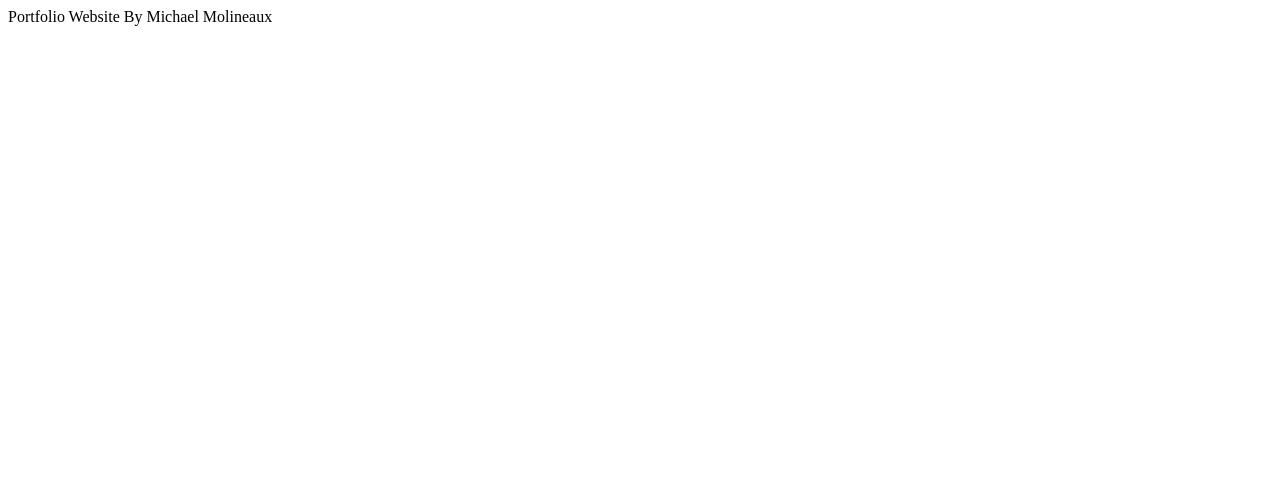
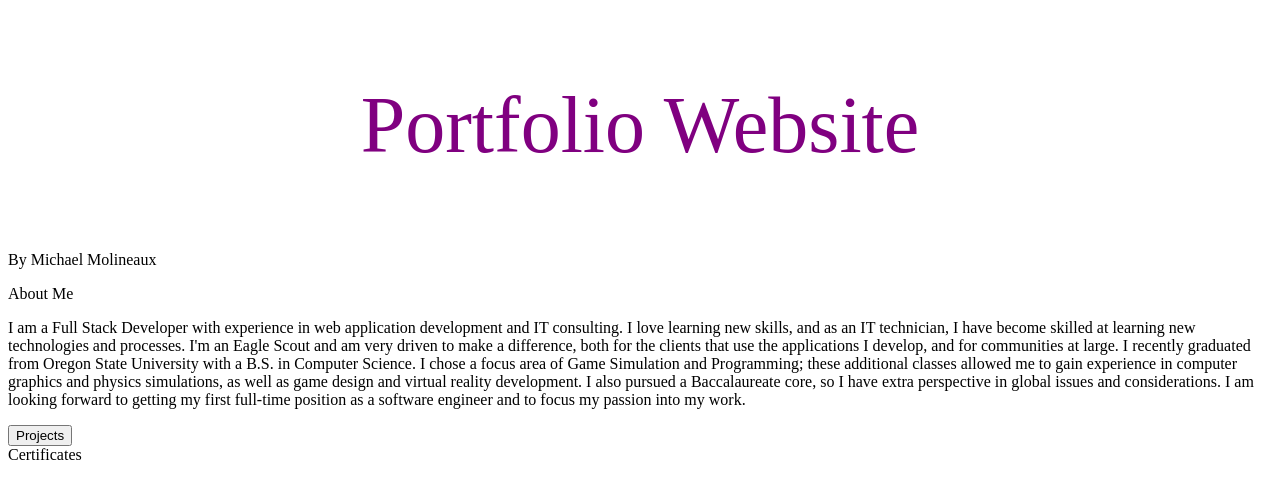
Before and after one commit to JackoBright/jackobright.github.io, a plain HTML site: page index.html in a window 1280 px wide. Drawn offline with Linux system fonts and the light colour scheme.

Commit message:
Minor Progress

```diff
--- a/index.html
+++ b/index.html
@@ -8,15 +8,28 @@
         <meta charset="utf-8">
         <meta http-equiv="X-UA-Compatible" content="IE=edge">
         <title>Portfolio Website</title>
-        Portfolio Website
-        <subtitle>
-            By Michael Molineaux
-        </subtitle>
+
+        <p id="Title">Portfolio Website</p>
+        <p id="Signature">By Michael Molineaux</p>
+
         <meta name="description" content="">
         <meta name="viewport" content="width=device-width, initial-scale=1">
-        <link rel="stylesheet" href="">
+        <link rel="stylesheet" href="./style.css">
     </head>
     <body>
+        <section><header>About Me</header>
+            <p>I am a Full Stack Developer with experience in web application development and IT consulting. I love learning new skills, and as an IT technician, I have become skilled at learning new technologies and processes. I'm an Eagle Scout and am very driven to make a difference, both for the clients that use the applications I develop, and for communities at large.
+
+                I recently graduated from Oregon State University with a B.S. in Computer Science. I chose a focus area of Game Simulation and Programming; these additional classes allowed me to gain experience in computer graphics and physics simulations, as well as game design and virtual reality development. I also pursued a Baccalaureate core, so I have extra perspective in global issues and considerations.
+
+                I am looking forward to getting my first full-time position as a software engineer and to focus my passion into my work.</p>
+        </section>
+        <button href="./projects.html">Projects</button>
+        <section><header>Certificates</header>
+            <p>
+                <header></header>
+            </p>
+        </section>
         <!--[if lt IE 7]>
             <p class="browsehappy">You are using an <strong>outdated</strong> browser. Please <a href="#">upgrade your browser</a> to improve your experience.</p>
         <![endif]-->
--- a/style.css
+++ b/style.css
@@ -0,0 +1,5 @@
+#Title {
+    color: purple;
+    font-size: clamp(1rem, 10vmin, 8rem);
+    text-align: center;
+}
```
Also changed, not shown: projects.html (added, +1 -0 lines).
